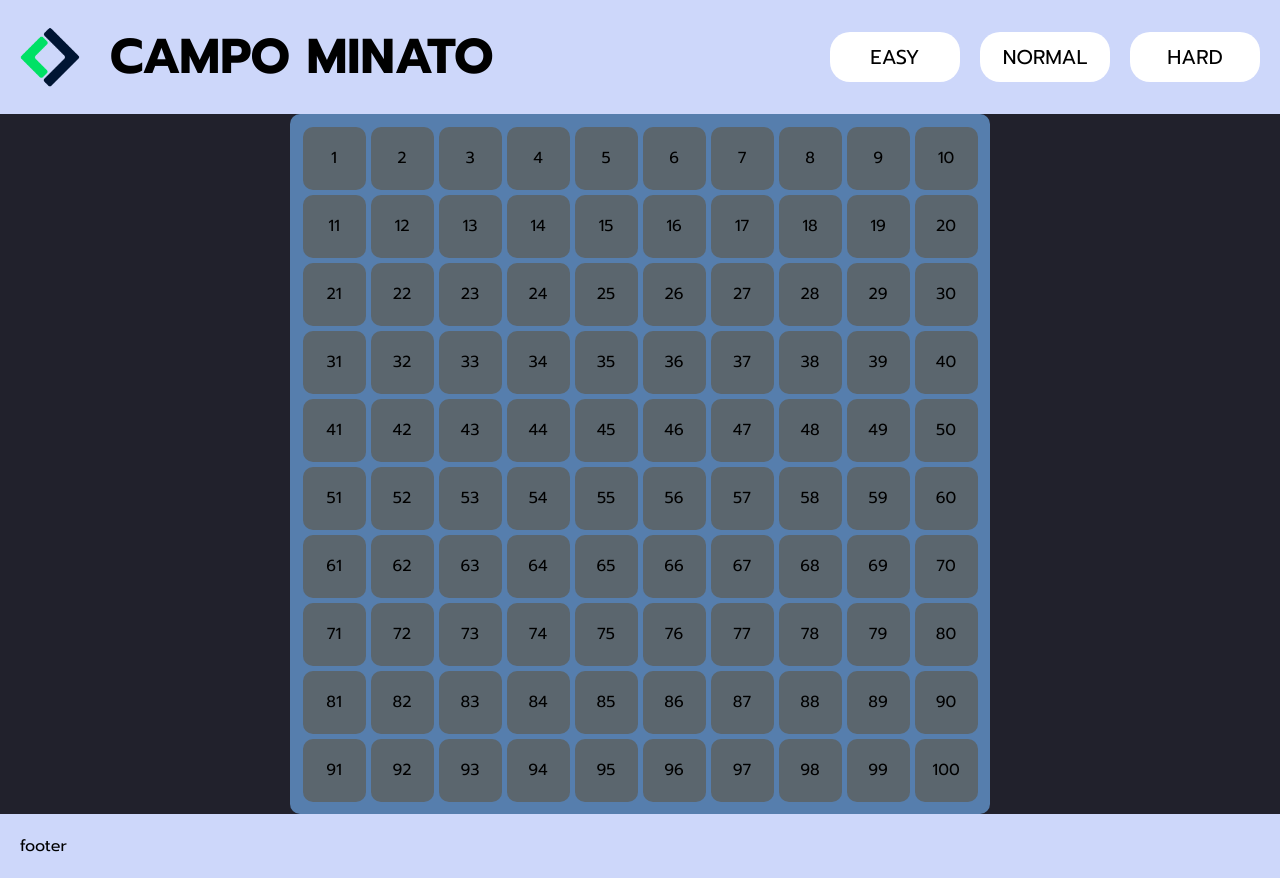
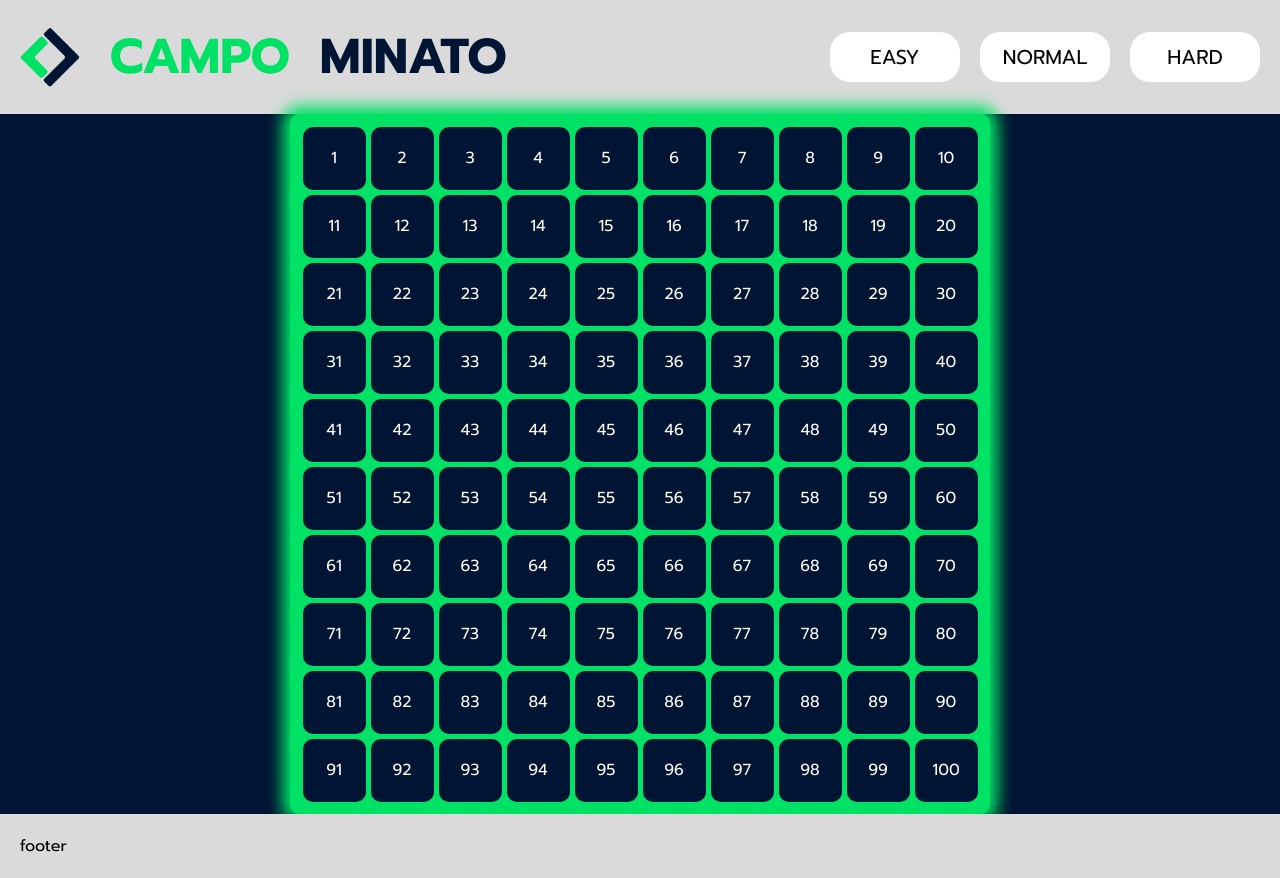
Before and after one commit to FilippoBonafini/js-campominato-grid, a plain HTML site: page index.html in a window 1280 px wide. Both pictures are taken after a click on the item "EASY". Drawn offline with Linux system fonts and the light colour scheme.

Commit message:
Finita grafica

```diff
--- a/css/style.css
+++ b/css/style.css
@@ -19,7 +19,7 @@
 }
 
 body{
-    background-color: rgb(33, 33, 44);
+    background-color: #001533;
     display: flex;
     height: 100vh;
     flex-direction: column;
@@ -28,7 +28,15 @@ body{
 
 header, footer{
     padding: 1.25rem;
-    background-color: rgb(205, 215, 250);
+    background-color: rgb(218, 218, 218);
+}
+
+header .green{
+    color: #00e165;
+}
+
+header .blu{
+    color: #001533;
 }
 
 header{
@@ -67,7 +75,7 @@ li{
 }
 
 li:hover{
-    background-color: rgba(0, 0, 0, 0.615);
+    background-color: #00e165;
     color: white;
 }
 
@@ -90,17 +98,19 @@ main{
 .board{
     width: 700px;
     height: 700px;
-    background-color: rgba(109, 166, 228, 0.7);
+    background-color: #00e165;
     display: flex;
     flex-wrap: wrap;
     align-content: flex-start;
     border-radius: 10px;
     padding: 10px;
+    box-shadow: 0px 0px 15px 8px #00e165;
 
 }
 
 .board .cell{
-    background-color: rgba(94, 94, 87, 0.721);
+    background-color: #001533;
+    color: white;
     cursor: pointer;
     margin: 2.5px;
     border-radius: 10px;
@@ -114,7 +124,8 @@ main{
 }
 
 .board .cell:hover{
-    background-color: rgba(145, 145, 135, 0.671);
+    background-color: rgba(0, 0, 0, 0.197);
+    border: 1px solid white;
 }
 
 .board .cell.modeSelected:hover{
--- a/index.html
+++ b/index.html
@@ -16,10 +16,11 @@
 </head>
 <body>
 
-    <header>
+    <header oncontextmenu="return false">
         <div class="logo">
             <img src="img/logo-boolean.png" alt="">
-            <span>CAMPO MINATO</span>
+            <span class="green">CAMPO</span>
+            <span class="blu">MINATO</span>
         </div>
 
         <ul class="initial" id="menuHeader">
@@ -31,13 +32,15 @@
     </header>
 
     <main>
-        <div class="hidden" id="containerBoard">
+        <div class="hidden" id="containerBoard" oncontextmenu="return false">
             <div class="board">
             </div>
         </div>
     </main>
 
-    <footer>footer</footer>
+    <footer oncontextmenu="return false">
+        footer
+    </footer>
 
     <!-- IMPORTO JS -->
     <script src="js/main.js"></script>
--- a/js/main.js
+++ b/js/main.js
@@ -11,12 +11,12 @@ function myCreateElement(htmlElement,className1,className2,htmlValue){
     element.classList.add(className2);
     element.classList.add('cell-'+htmlValue);
     element.innerText = htmlValue;
-    // DEBUG
+
     element.addEventListener('click', function(){
         console.log(htmlValue);
         element.classList.add('modeSelected')
     })
-    // DEBUG
+
     return element;
 }
 
```
